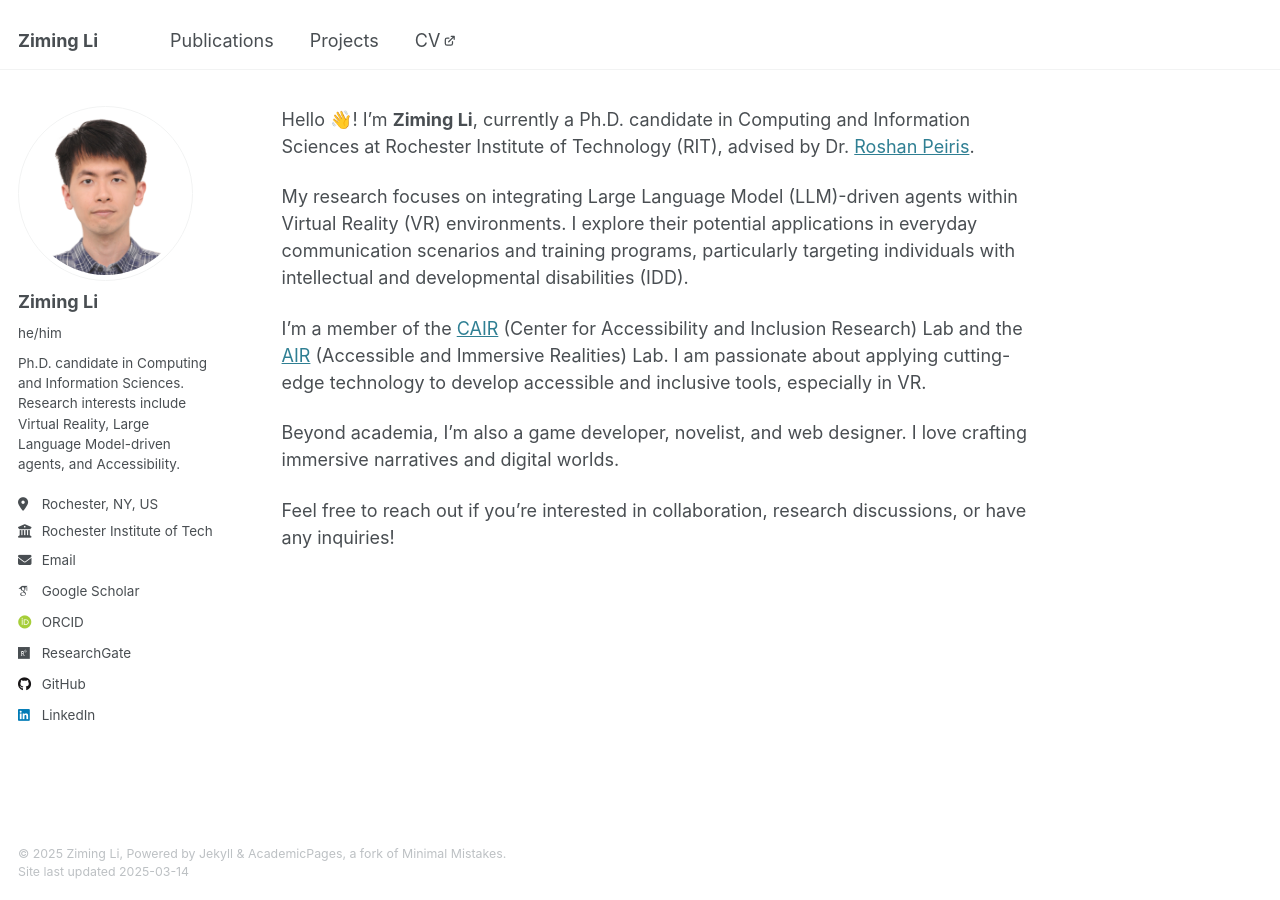
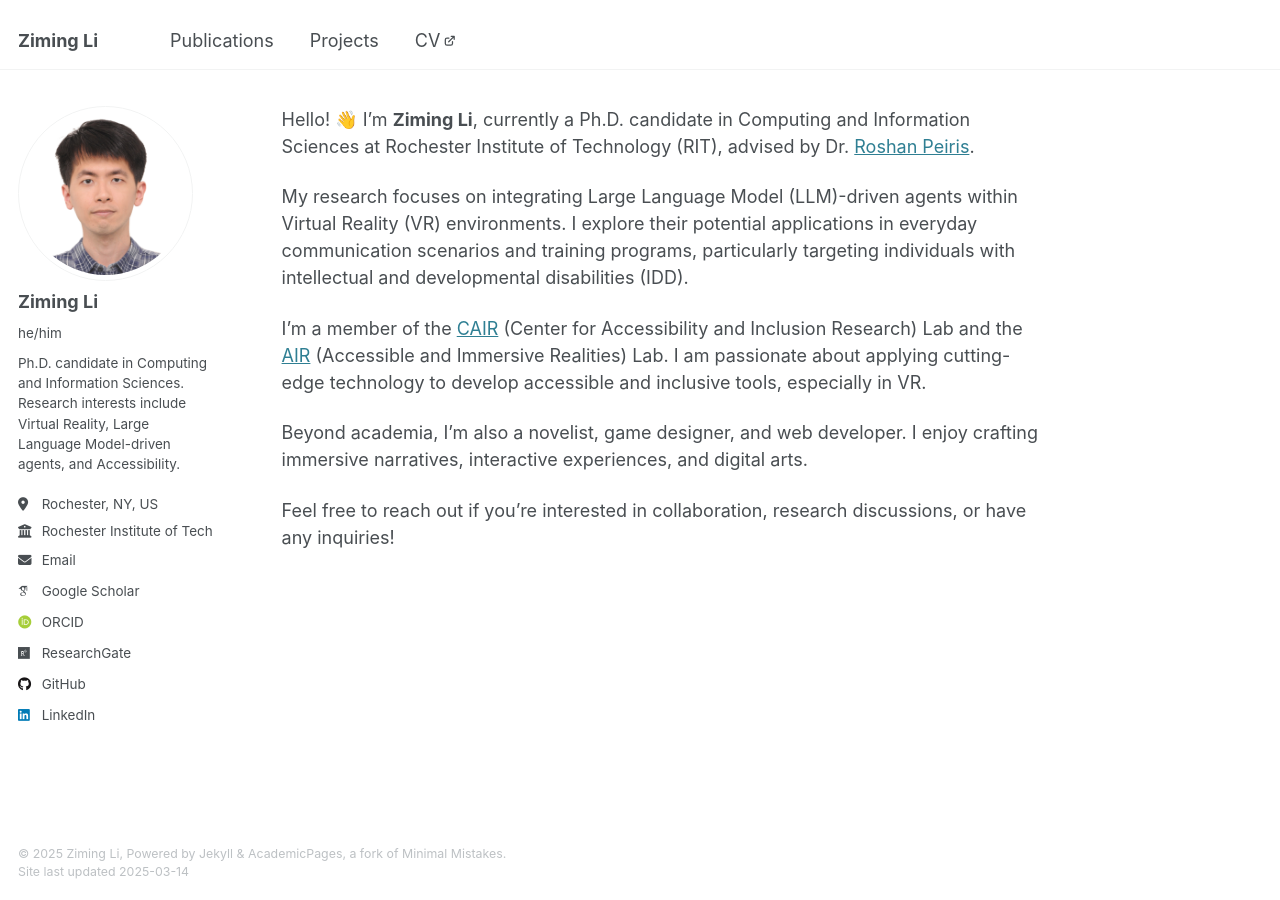
Before and after one commit to ZimingLiii/zimingliii.github.io, a Jekyll site: the page built from _pages/about.md, in a window 1280 px wide. Built offline with Jekyll 4.4.1, drawn with Linux system fonts in a browser that asks for light colours; some web fonts are replaced.

```diff
--- a/_pages/about.md
+++ b/_pages/about.md
@@ -7,12 +7,12 @@ redirect_from:
   - /about.html
 ---
 
-Hello 👋! I'm **Ziming Li**, currently a Ph.D. candidate in Computing and Information Sciences at Rochester Institute of Technology (RIT), advised by Dr. [Roshan Peiris](https://www.roshanpeiris.com/).
+Hello! 👋 I'm **Ziming Li**, currently a Ph.D. candidate in Computing and Information Sciences at Rochester Institute of Technology (RIT), advised by Dr. [Roshan Peiris](https://www.roshanpeiris.com/).
 
 My research focuses on integrating Large Language Model (LLM)-driven agents within Virtual Reality (VR) environments. I explore their potential applications in everyday communication scenarios and training programs, particularly targeting individuals with intellectual and developmental disabilities (IDD).
 
 I'm a member of the [CAIR](https://cair.rit.edu) (Center for Accessibility and Inclusion Research) Lab and the [AIR](https://www.ritairlab.org) (Accessible and Immersive Realities) Lab. I am passionate about applying cutting-edge technology to develop accessible and inclusive tools, especially in VR.
 
-Beyond academia, I’m also a game developer, novelist, and web designer. I love crafting immersive narratives and digital worlds.
+Beyond academia, I’m also a novelist, game designer, and web developer. I enjoy crafting immersive narratives, interactive experiences, and digital arts.
 
 Feel free to reach out if you're interested in collaboration, research discussions, or have any inquiries!
```
